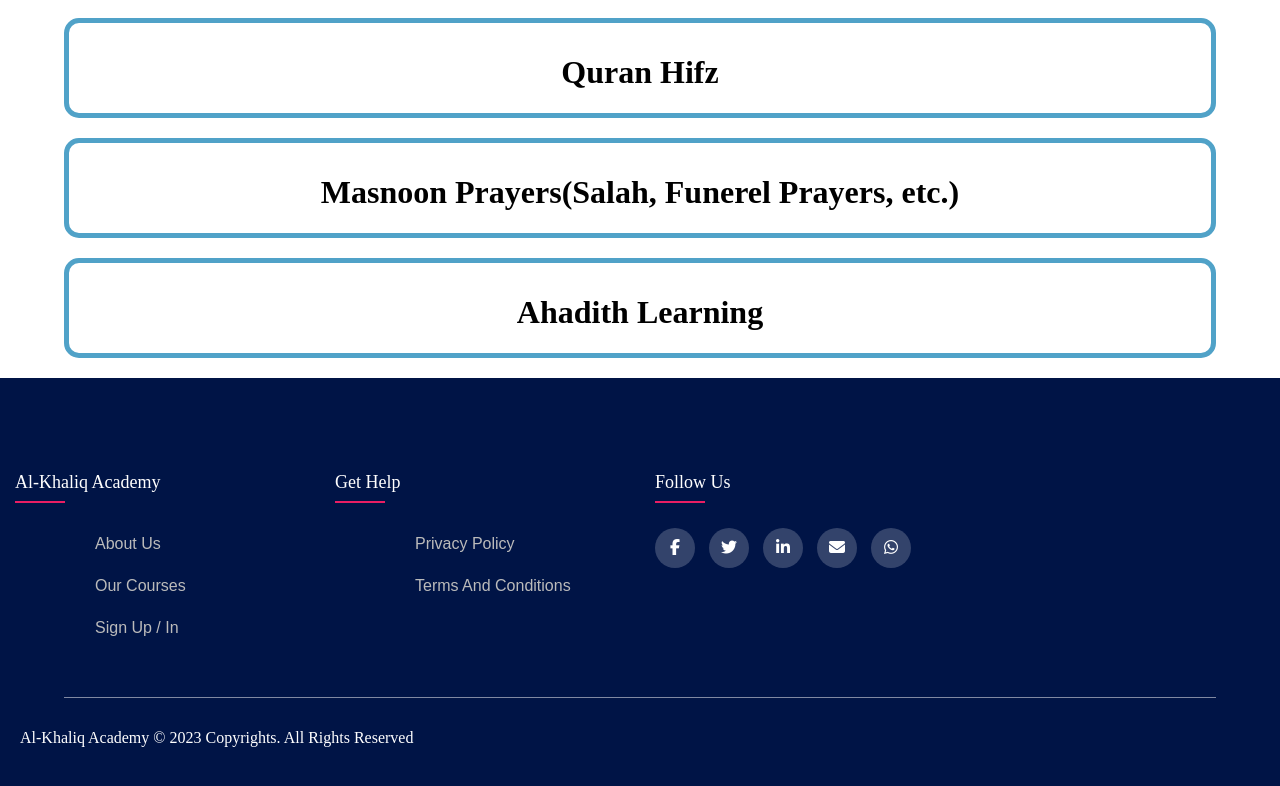
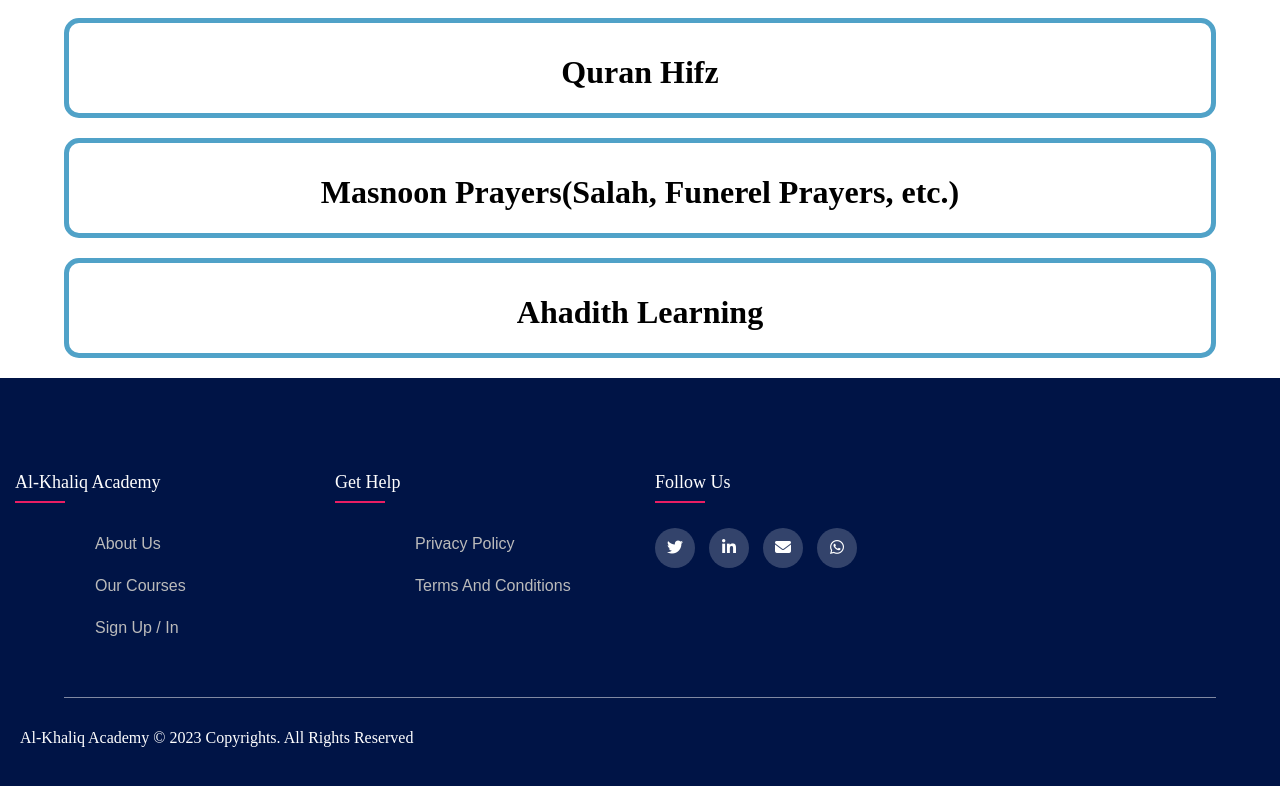
Before and after one commit to Hudhaifah-Shah/Quran-Academy, a plain HTML site: page courses.html in a window 1280 px wide. Shown: the part 609-1395 px from the top of the page. Drawn offline with Linux system fonts and the light colour scheme; a web font is replaced by a local one.

Commit message:
all done

```diff
--- a/courses.html
+++ b/courses.html
@@ -91,10 +91,7 @@
             <div class="footer-col">
               <h4>follow us</h4>
               <div class="social-links">
-                <a href="#" target="_blank">
-                  <i class="fab fa-facebook-f"></i>
-                </a>
-                <a href="#">
+                <a href="https://twitter.com/KhaliqAcademy?t=7TldsNNVRMU0gO5F7_8F9g&s=09">
                   <i class="fab fa-twitter"></i>
                 </a>
                 <a href="https://www.linkedin.com/company/al-khaliq-academy/" target="_blank">
```
Also changed, not shown: index.html (+1 -4 lines), privacy.html (+1 -4 lines), register.html (+1 -4 lines), terms.html (+1 -4 lines).
